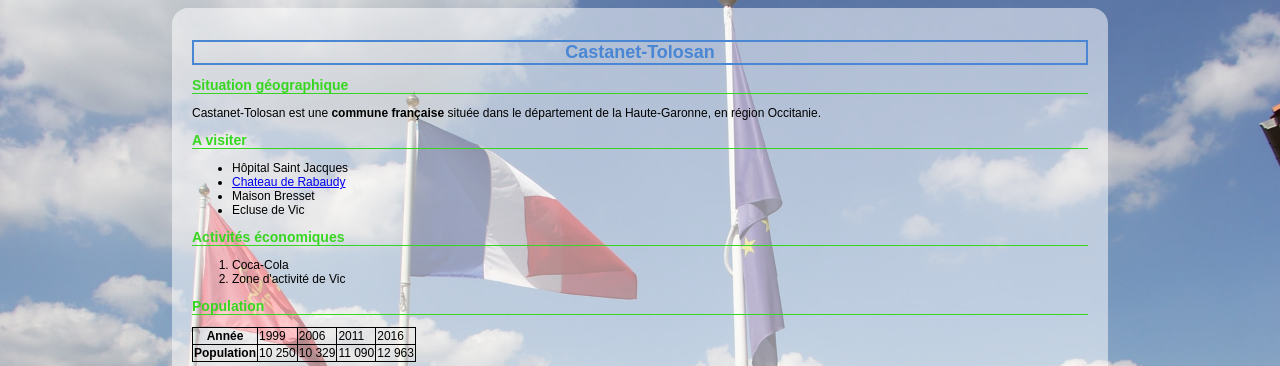
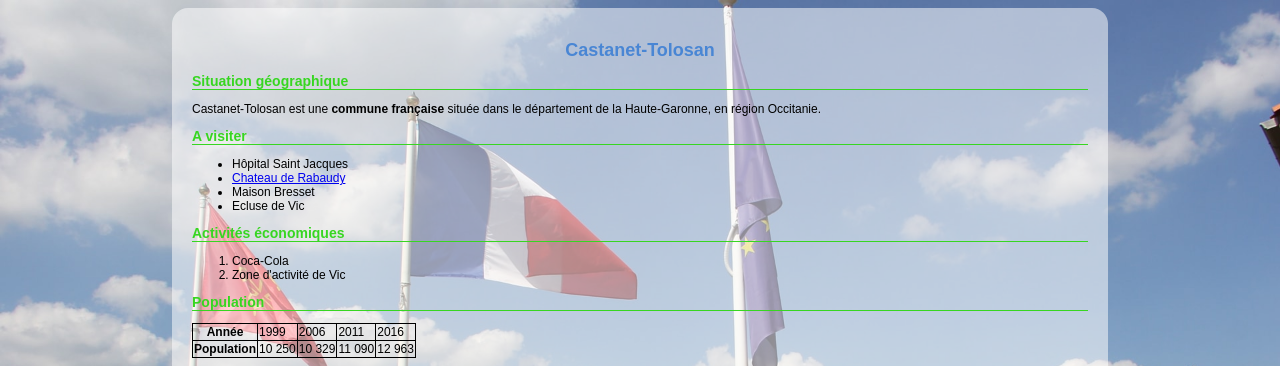
Before and after one commit to Mantoine180/Castanet, a plain HTML site: page index.html in a window 1280 px wide. Shown: the top 366 px of the page. Drawn offline with Linux system fonts and the light colour scheme.

Commit message:
Enlèvement encadré

```diff
--- a/style.css
+++ b/style.css
@@ -24,7 +24,6 @@ h1
 {
     font-size: 18px;
     font-weight: bold;
-    border:2px solid rgb(73, 134, 212);
     text-align: center;
     color: rgb(73, 134, 212);
 
```
